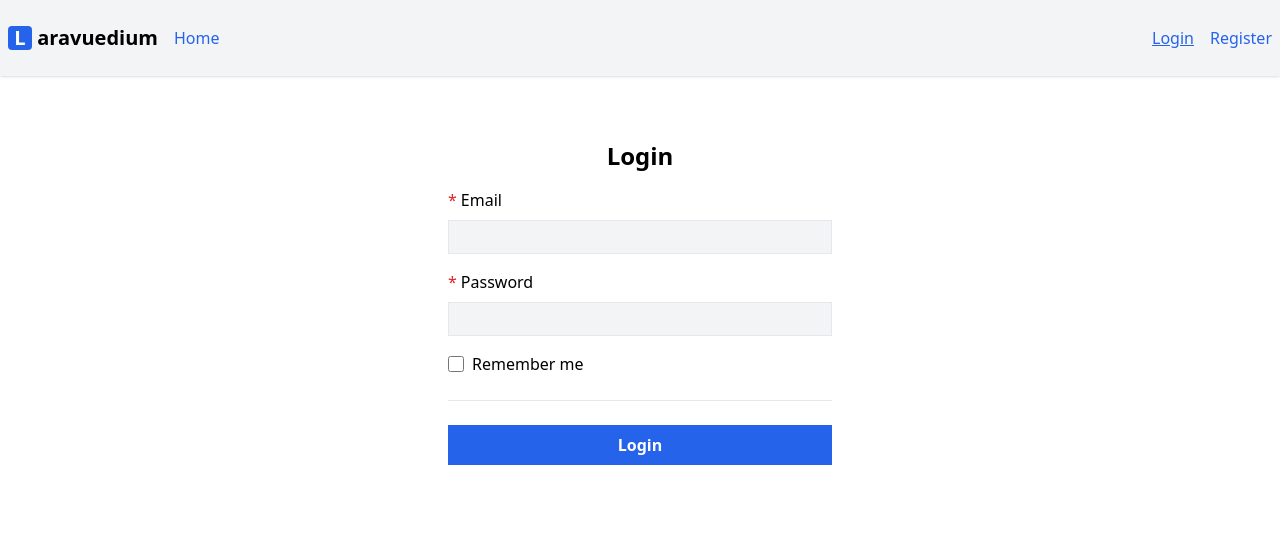
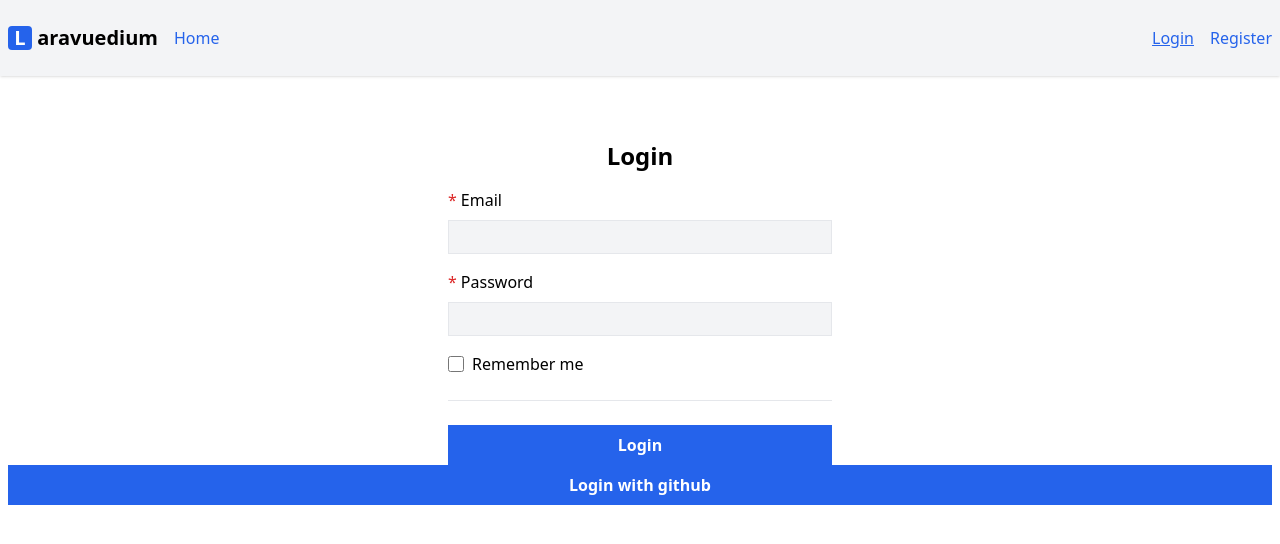
Before and after one commit to lmottasin/laravuedium, a Vue app: page /login in a window 1280 px wide. Shown: the top 544 px of the page. Built offline with nearby package versions, Linux system fonts and the light colour scheme.

Commit message:
wip: github oauth

```diff
--- a/src/views/Auth/LoginView.vue
+++ b/src/views/Auth/LoginView.vue
@@ -5,6 +5,23 @@ import { useLogin } from '@/stores/login'
 const store = useLogin()
 
 onBeforeUnmount(store.resetForm)
+
+const test = () => {
+  /* const popupWindowURL = new URL(window.location.href)
+  const code = popupWindowURL.searchParams.get('code')
+  const state = popupWindowURL.searchParams.get('state')
+  if (state?.includes('_github') && code) {
+    localStorage.setItem('github', code)
+    window.close()
+  }*/
+
+  const url = 'https://github.com/login/oauth/authorize/' + import.meta.env.GITHUB_CLIENT_ID
+  const windowName = 'Github Login'
+  const windowFeatures =
+    'width=400,height=300,resizable=yes,scrollbars=yes,menubar=no,toolbar=no,location=no,modal=yes'
+
+  window.open(url, windowName, windowFeatures)
+}
 </script>
 
 <template>
@@ -65,4 +82,7 @@ onBeforeUnmount(store.resetForm)
       </div>
     </div>
   </form>
+  <div class="flex flex-col gap-2">
+    <button class="btn btn-primary" @click="test">Login with github</button>
+  </div>
 </template>
```
Also changed, not shown: 2 other files (tests, documents, lock files or other folders).
